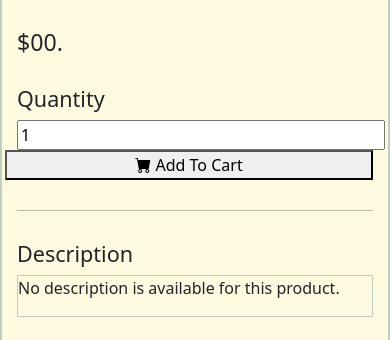
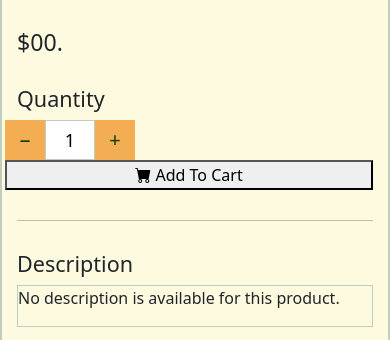
Before and after one commit to emott13/Capstone, a Flask app: template blueprints/viewProduct/templates/viewProduct.html in a window 390 px wide. Shown: the part 792-1132 px from the top of the page. Run offline with Flask 3, Linux system fonts and the light colour scheme; the template is opened without the code that fills it, so the values that code supplies are empty.

Commit message:
Changed quantity input UI

```diff
--- a/blueprints/viewProduct/templates/viewProduct.html
+++ b/blueprints/viewProduct/templates/viewProduct.html
@@ -67,8 +67,10 @@
                 <input type="hidden" name="product_id" value="{{ product.product_id }}">
                 <h4>Quantity</h4>
                 <div class="row">
-                    <div class="col-sm-3" style="padding-right: 0;">
-                        <input type="number" name="quantity" value="1" min="1" class="product-quantity-input">
+                    <div class="col-sm-3 quantity">
+                        <button type="button" class="minus" aria-label="Decrease">&minus;</button>
+                        <input type="number" class="input-box" value="1" min="1">
+                        <button type="button" class="plus" aria-label="Increase">&plus;</button>
                     </div>
                     <div class="col-sm-9" style="padding-left: 0;">
                         <button type="submit" class="product-quantity-button"><i class="bi bi-cart-fill"></i> Add To Cart</button>
@@ -388,5 +390,29 @@
             track.appendChild(clone);
         });
     });
+
+    let quantityContainer = document.querySelector(".quantity");
+    let minusBtn = quantityContainer.querySelector(".minus");
+    let plusBtn = quantityContainer.querySelector(".plus");
+    let inputBox = quantityContainer.querySelector(".input-box");
+
+    updateButtons();
+
+    quantityContainer.addEventListener("click", (e) => {
+        if(e.target.classList.contains("minus")){
+            inputBox.value = parseInt(inputBox.value) - 1;
+        }
+        else if(e.target.classList.contains("plus")){
+            inputBox.value = parseInt(inputBox.value) + 1;
+        }
+        updateButtons();
+    });
+
+    function updateButtons(){
+        let value = parseInt(inputBox.value);
+        minusBtn.disabled = value <= parseInt(inputBox.min);
+        plusBtn.disabled = value >= parseInt(inputBox.max);
+    }
+
 </script>
 {% endblock %}
--- a/blueprints/viewProduct/viewProduct_static/styles/viewProduct.css
+++ b/blueprints/viewProduct/viewProduct_static/styles/viewProduct.css
@@ -135,9 +135,6 @@
     margin-bottom: 10px;
     padding: 0 15px;
 }
-.product-quantity-input{
-    width: 100%;
-}
 .product-quantity-button{
     width: 100%;
 }
@@ -217,3 +214,39 @@
 .carousel-btn:hover {
     background: rgba(0,0,0,0.8);
 }
+.quantity {
+  display: flex;
+  align-items: center;
+  padding: 0;
+}
+
+.quantity input {
+  width: 50px;
+  text-align: center;
+  font-size: 18px;
+  height: 40px;
+  border: 1px solid #C0CEC1;
+  outline: none;
+  -moz-appearance: textfield;
+}
+
+.quantity input::-webkit-outer-spin-button,
+.quantity input::-webkit-inner-spin-button {
+  -webkit-appearance: none;
+  margin: 0;
+}
+
+.quantity button {
+  width: 40px;
+  height: 40px;
+  background-color: var(--orange-2);
+  border: none;
+  cursor: pointer;
+  font-size: 20px;
+  transition: background-color 0.2s;
+  color: var(--green-1);
+}
+
+.quantity button:hover {
+  background-color: var(--orange-1);
+}
```
